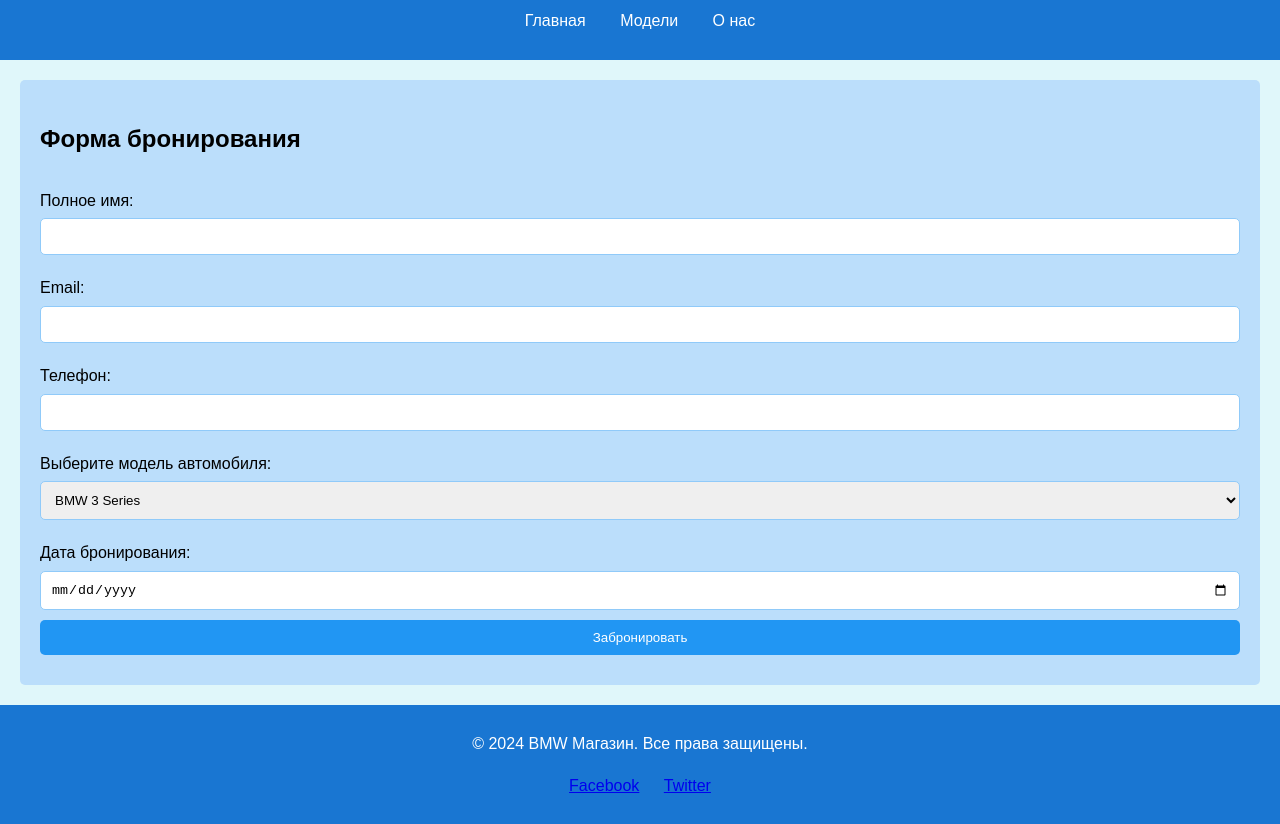
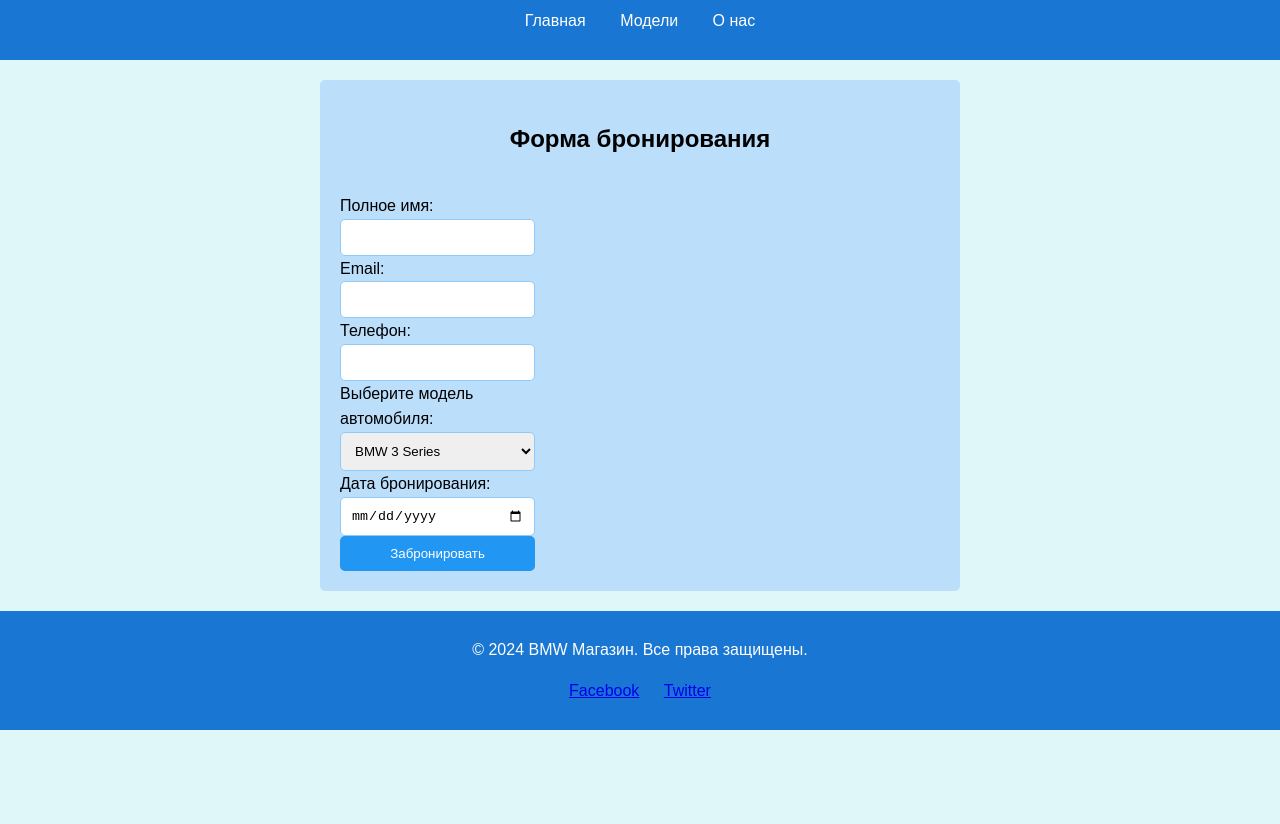
Before and after one commit to bbkjaz/Veb, a plain HTML site: page checkout.html in a window 1280 px wide. Shown: the part 96-920 px from the top of the page. After the commit the page ends 826 px from the top, so only its background shows below. Drawn offline with Linux system fonts and the light colour scheme.

Commit message:
2 комит

```diff
--- a/style.css
+++ b/style.css
@@ -151,34 +151,49 @@ footer ul li {
     background-color: #bbdefb;
     padding: 20px;
     border-radius: 5px;
-    margin: 20px;
-    text-align: left;
+    margin: 20px auto;
+    max-width: 600px; /* Ограничиваем максимальную ширину формы */
+    display: grid;
+    grid-template-columns: 1fr 2fr; /* Первая колонка для лейблов, вторая для полей */
+    grid-gap: 15px; /* Промежуток между строками и колонками */
+    align-items: center; /* Центрирование всех элементов по вертикали */
 }
 
-form {
-    display: flex;
-    flex-direction: column;
+/* Заголовок формы */
+#booking h2 {
+    grid-column: span 2; /* Заголовок занимает обе колонки */
+    text-align: center;
+    margin-bottom: 20px;
 }
 
+/* Лейблы */
 form label {
-    margin: 10px 0 5px;
+    text-align: right; /* Выравниваем текст лейблов по правому краю */
+    padding-right: 10px;
 }
 
+/* Поля ввода и select */
 form input,
 form select {
     padding: 10px;
-    margin-bottom: 10px;
     border: 1px solid #90caf9;
     border-radius: 5px;
+    width: 100%; /* Поля занимают всю доступную ширину */
+    box-sizing: border-box;
 }
 
+/* Кнопка отправки */
 form input[type="submit"] {
+    grid-column: span 2; /* Кнопка отправки занимает обе колонки */
     background-color: #2196f3;
     color: white;
     border: none;
     cursor: pointer;
+    padding: 10px;
+    text-align: center;
 }
 
+/* Эффект при наведении на кнопку */
 form input[type="submit"]:hover {
     background-color: #1976d2;
 }
```
